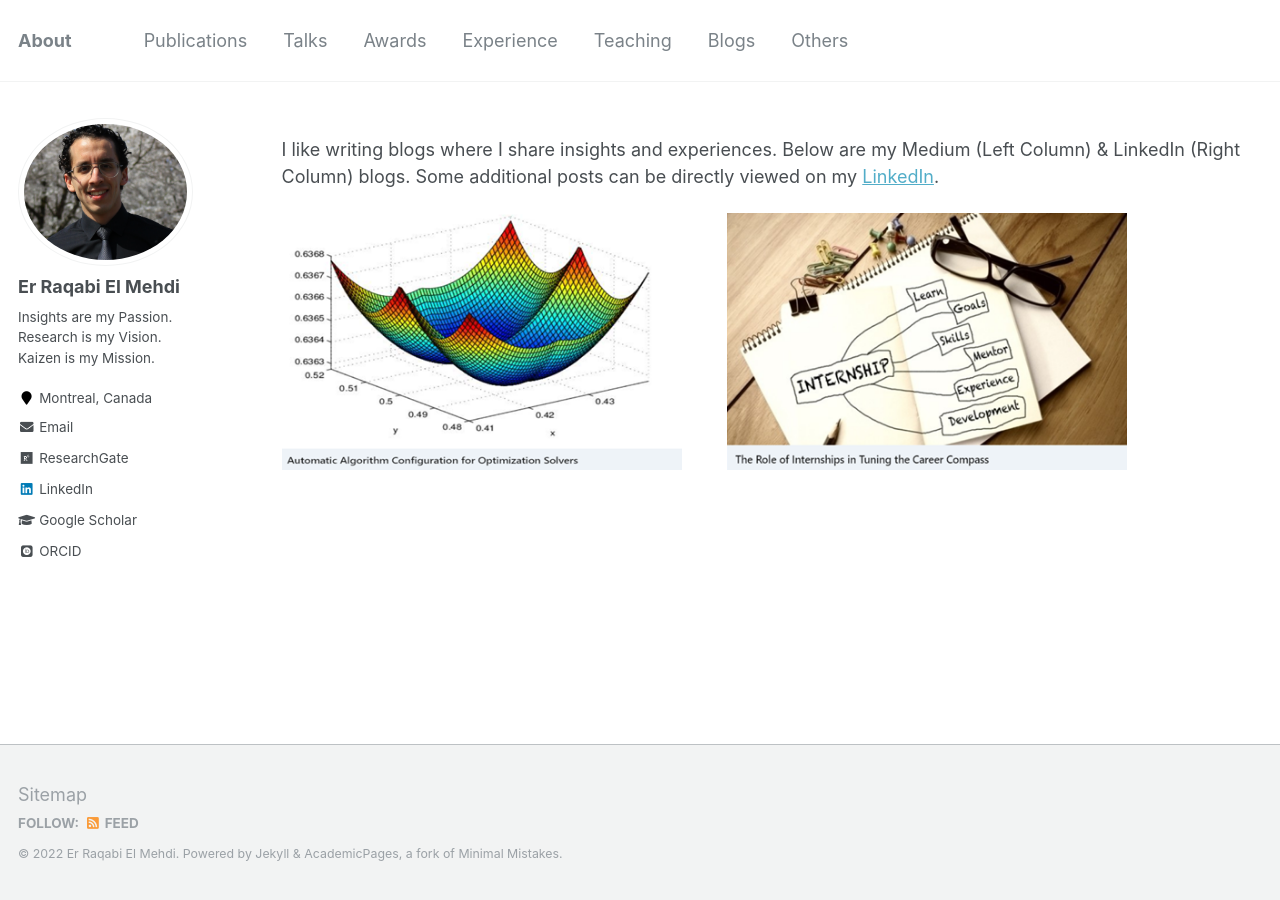
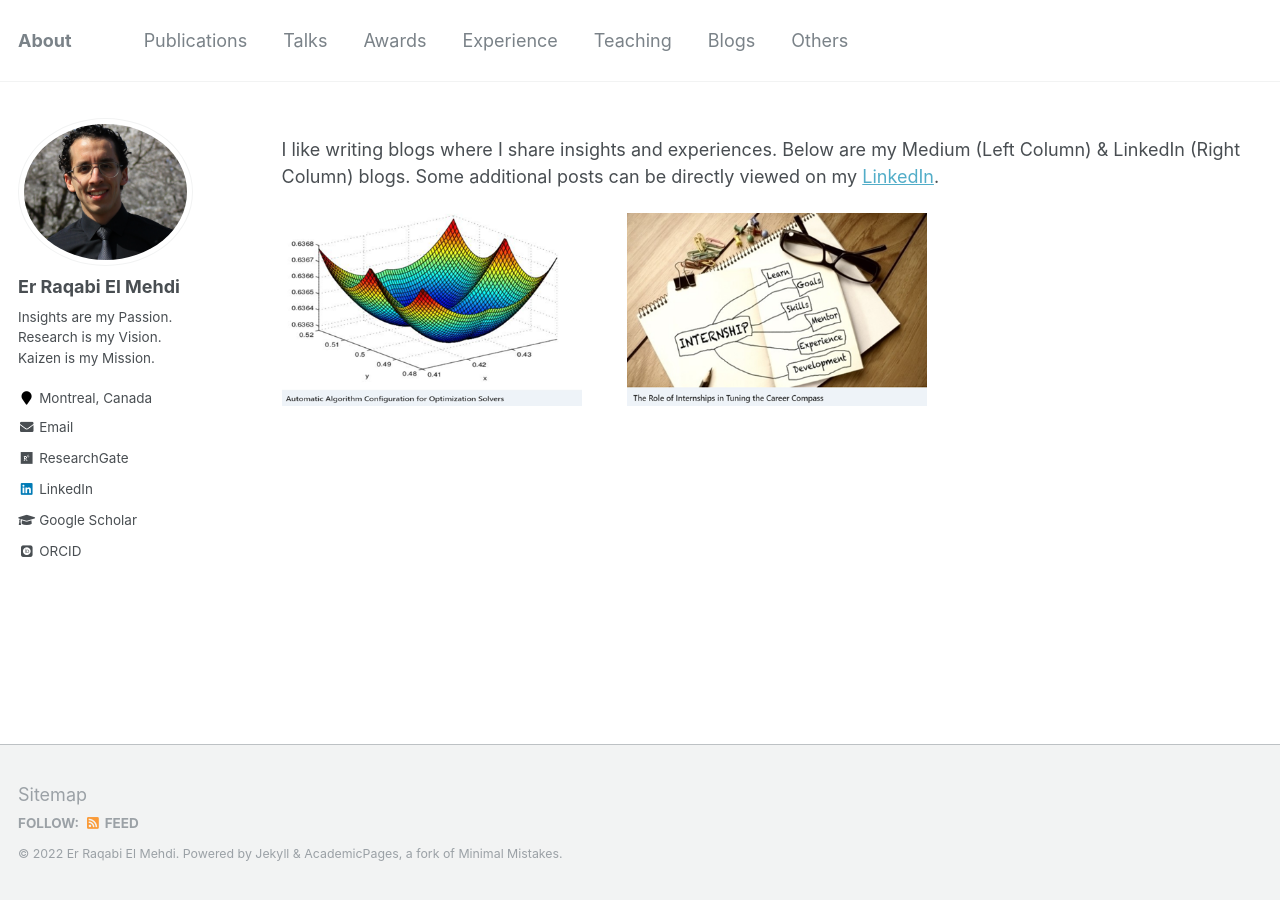
Before and after one commit to RqbMedi/rqbmedi.github.io, a Jekyll site: the page built from _pages/portfolio.md, in a window 1280 px wide. Built offline with Jekyll 4.4.1, drawn with Linux system fonts in a browser that asks for light colours; some web fonts are replaced.

Commit message:
Update portfolio.md

```diff
--- a/_pages/portfolio.md
+++ b/_pages/portfolio.md
@@ -7,4 +7,4 @@ author_profile: true
 
 I like writing blogs where I share insights and experiences. Below are my Medium (Left Column) & LinkedIn (Right Column) blogs. Some additional posts can be directly viewed on my [LinkedIn](https://www.linkedin.com/in/rqbmedi).
 
-[<img src="http://rqbmedi.github.io/images/Medium_Article_14.png" width="400" height="400" />](https://erraqabielmehdi.medium.com/automatic-algorithm-configuration-for-optimization-solvers-66ac3861a233) &nbsp; &nbsp; &nbsp; &nbsp; [<img src="http://rqbmedi.github.io/images/LinkedIn_Article_18.png" width="400" height="400" />](https://www.linkedin.com/pulse/role-internships-tuning-career-compass-er-raqabi-el-mehdi-%E3%83%A9%E3%82%AB%E3%83%93-%E3%83%A1%E3%83%87%E3%82%A3/)
+[<img src="http://rqbmedi.github.io/images/Medium_Article_14.png" width="300" height="300" />](https://erraqabielmehdi.medium.com/automatic-algorithm-configuration-for-optimization-solvers-66ac3861a233) &nbsp; &nbsp; &nbsp; &nbsp; [<img src="http://rqbmedi.github.io/images/LinkedIn_Article_18.png" width="300" height="300" />](https://www.linkedin.com/pulse/role-internships-tuning-career-compass-er-raqabi-el-mehdi-%E3%83%A9%E3%82%AB%E3%83%93-%E3%83%A1%E3%83%87%E3%82%A3/)
```
